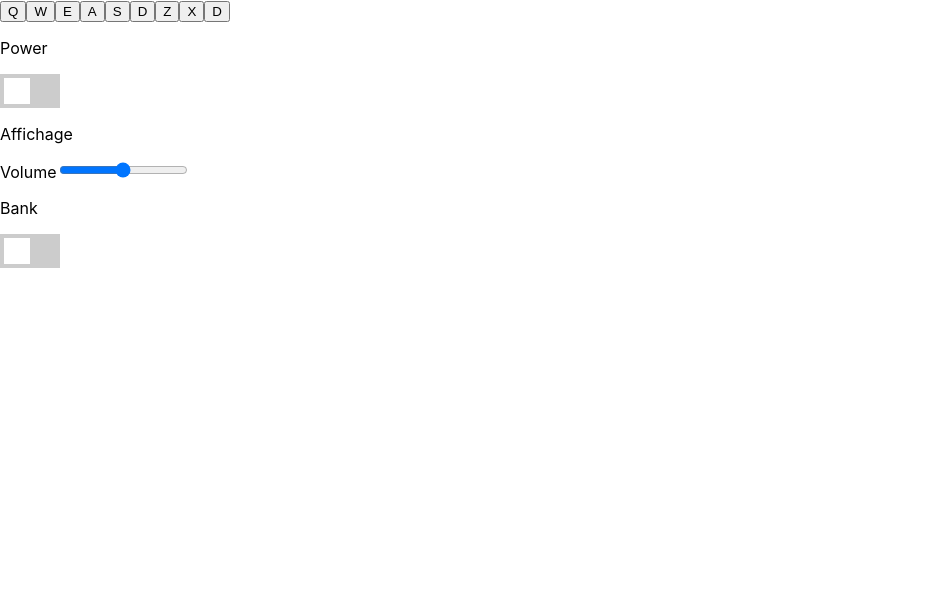
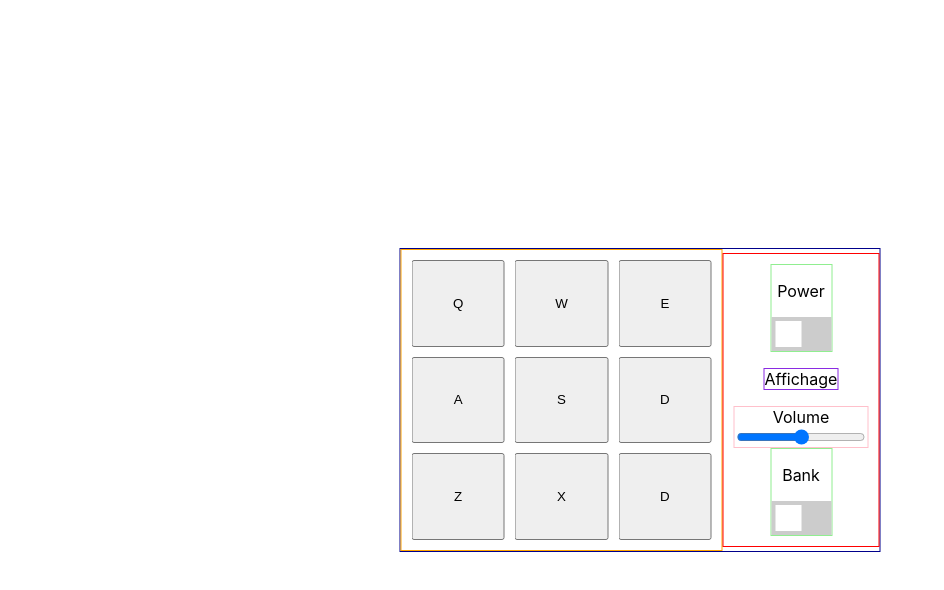
Before and after one commit to jblarriviere/drum-machine, a React (Create React App) app: page / in a window 1280 px wide. Shown: the top 590 px of the page, without its empty margins (0-944 px from the left). Built offline with nearby package versions, Linux system fonts and the light colour scheme.

Commit message:
Basic styling

```diff
--- a/src/App.css
+++ b/src/App.css
@@ -1,10 +1,62 @@
-.App {
+#drum-machine {
+  width: fit-content;
+
+  position: absolute;
+  top: 50%;
+  left: 50%;
+  transform: translate(-50%, -50%);
+
+  display: flex;
+  flex-direction: row;
+  align-items: center;
+
+  border: 1px solid darkblue;
+
   text-align: center;
+}
+
+#padControls {
+  width: 300px;
+  height:280px;
+
+  padding: 10px;
+
+  display: grid;
+  grid-template-columns: 1fr 1fr 1fr;
+  grid-template-rows: 1fr 1fr 1fr;
+  grid-gap: 10px;
+
+  border: 1px solid orange;
+}
+
+#settingControls {
+  padding: 10px;
+  display: flex;
+  flex-direction: column;
+  align-items: center;
+  border: 1px solid red;
+}
+
+.switchContainer {
+  border: 1px solid lightgreen;
+}
+
+#display {
+  border: 1px solid blueviolet;
+}
+
+#volumeSlide {
+  display: flex;
+  flex-direction: column;
+
+  border: 1px solid pink;
 }
 
 
 /* STYLING THE SWITCHES */
 /* The switch - the box around the slider */
+
+
 .switch {
   position: relative;
   display: inline-block;
```
